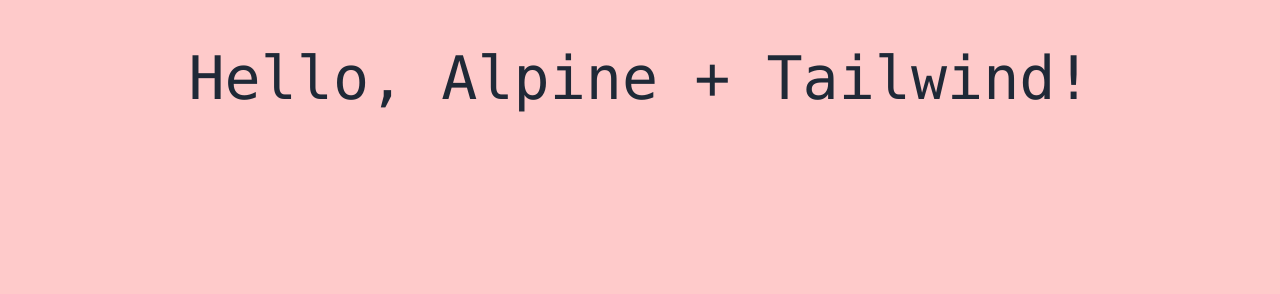
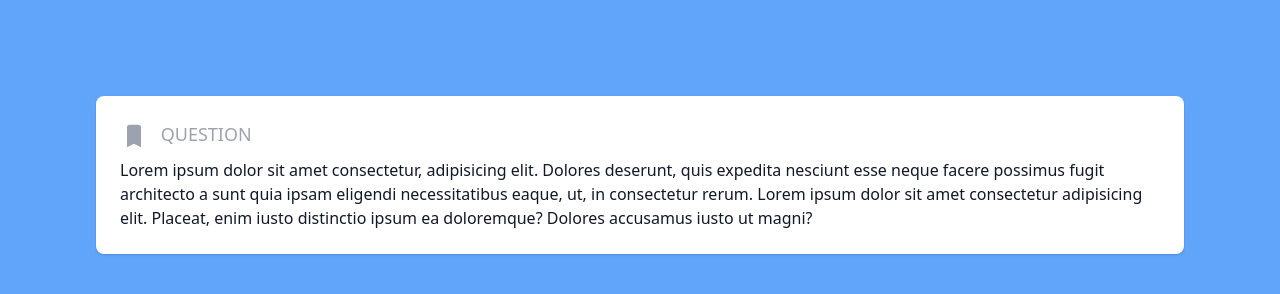
Before and after one commit to NagariaHussain/pypractise, a website built with Vite: page index.html in a window 1280 px wide. Built offline with nearby package versions, Linux system fonts and the light colour scheme; a web font is replaced by a local one.

Commit message:
feat: Basic card styling

```diff
--- a/index.html
+++ b/index.html
@@ -7,10 +7,19 @@
     <link rel="stylesheet" href="https://rsms.me/inter/inter.css">
     <title>Alpine + Tailwind = lit</title>
   </head>
-  <body class="bg-red-200">
-    <div x-data="{message: 'Hello, Alpine + Tailwind!'}">
-      <h1 class="text-gray-800 text-6xl text-center mt-12 font-mono" x-text="message"></h1>
+  <body class="bg-blue-400">
+    <div x-data="{message: ''}" class="m-24 bg-white overflow-hidden shadow sm:rounded-lg">
+        <div class="px-4 py-5 sm:p-6">
+          <h2 class="text-lg uppercase font-normal mb-2 text-gray-400 space-x-2">
+            <svg xmlns="http://www.w3.org/2000/svg" class="h-7 w-7 inline-block cursor-pointer hover:text-blue-600 transition-colors" viewBox="0 0 20 20" fill="currentColor">
+              <path d="M5 4a2 2 0 012-2h6a2 2 0 012 2v14l-5-2.5L5 18V4z" />
+            </svg>
+            <span>Question</span>
+          </h2>
+
+          <p class="text-gray-900">Lorem ipsum dolor sit amet consectetur, adipisicing elit. Dolores deserunt, quis expedita nesciunt esse neque facere possimus fugit architecto a sunt quia ipsam eligendi necessitatibus eaque, ut, in consectetur rerum. Lorem ipsum dolor sit amet consectetur adipisicing elit. Placeat, enim iusto distinctio ipsum ea doloremque? Dolores accusamus iusto ut magni?</p>
+        </div>
     </div>
-    <script type="module" src="src/main.js"></script>
+    <script type="module" src="./src/main.js"></script>
   </body>
 </html>
```
